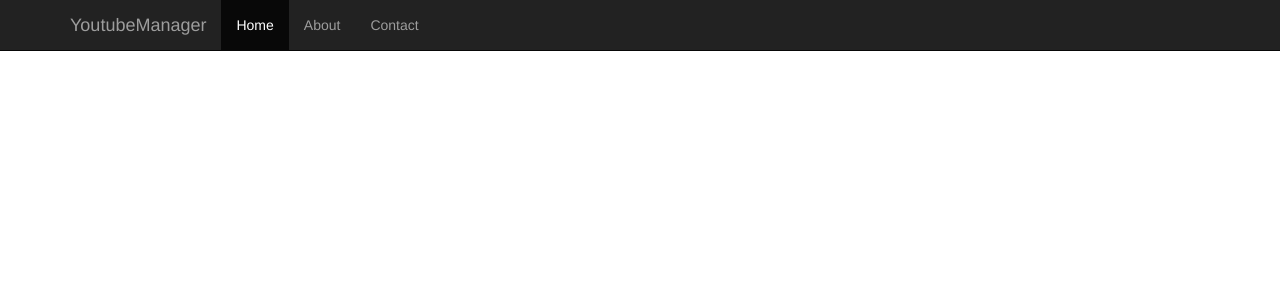
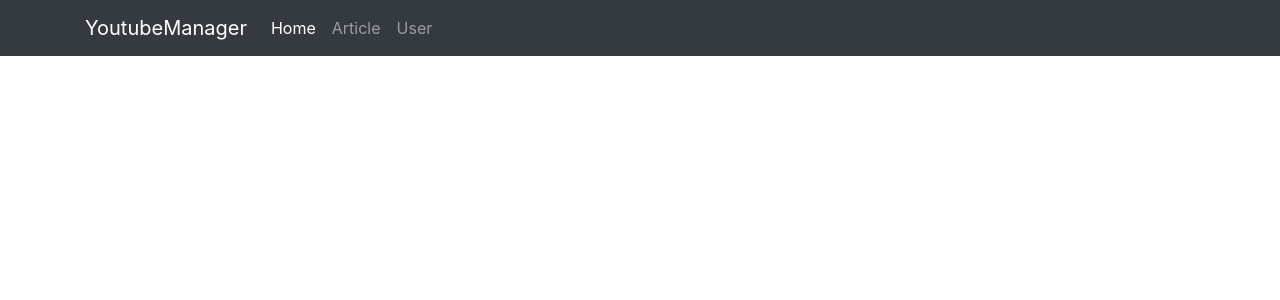
Before and after one commit to RaphaelTo/YoutubeManager, a Symfony app: template templates/base.html.twig in a window 1280 px wide. Shown: the top 300 px of the page. Run offline with Twig, Linux system fonts and the light colour scheme; the template is opened without the code that fills it, so the values that code supplies are empty; some libraries are stand-ins or nearby versions.

Commit message:
Base template fix bug

```diff
--- a/templates/base.html.twig
+++ b/templates/base.html.twig
@@ -2,40 +2,41 @@
 <html>
 <head>
     <meta charset="UTF-8">
-        <title>{% block title %}YoutubeManager{% endblock %}</title>
+    <title>{% block title %}Welcome!{% endblock %}</title>
+    <link href="https://cdnjs.cloudflare.com/ajax/libs/twitter-bootstrap/4.2.1/css/bootstrap.min.css" rel="stylesheet">
+    {% block stylesheets %}
 
-        <link rel="stylesheet" href="{{ asset('/css/bootstrap.min.css')}}">
-        <script src="{{ asset('/js/ie-emulation-modes-warning.js') }}"></script>
-        {% block stylesheets %}{% endblock %}
+    {% endblock %}
 </head>
 <body>
-        <nav class="navbar navbar-inverse navbar-fixed-top">
+<nav class="navbar navbar-expand-lg navbar-dark bg-dark">
     <div class="container">
-                <div class="navbar-header">
-                    <button type="button" class="navbar-toggle collapsed" data-toggle="collapse" data-target="#navbar" aria-expanded="false" aria-controls="navbar">
-                        <span class="sr-only">Toggle navigation</span>
-                        <span class="icon-bar"></span>
-                        <span class="icon-bar"></span>
-                        <span class="icon-bar"></span>
+        <a class="navbar-brand" href="#">YoutubeManager</a>
+        <button class="navbar-toggler" type="button" data-toggle="collapse" data-target="#navbarsExample07" aria-controls="navbarsExample07" aria-expanded="false" aria-label="Toggle navigation">
+            <span class="navbar-toggler-icon"></span>
         </button>
-                    <a class="navbar-brand" href="#">YoutubeManager</a>
+
+        <div class="collapse navbar-collapse" id="navbarsExample07">
+            <ul class="navbar-nav mr-auto">
+                <li class="nav-item active">
+                    <a class="nav-link" href="">Home <span class="sr-only">(current)</span></a>
+                </li>
+                <li class="nav-item">
+                    <a class="nav-link" href="">Article</a>
+                </li>
+                <li class="nav-item">
+                    <a class="nav-link" href="">User</a>
+                </li>
+            </ul>
         </div>
-                <div id="navbar" class="collapse navbar-collapse">
-                    <ul class="nav navbar-nav">
-                        <li class="active"><a href="#">Home</a></li>
-                        <li><a href="#about">About</a></li>
-                        <li><a href="#contact">Contact</a></li>
-                    </ul>
-                </div><!--/.nav-collapse -->
     </div>
 </nav>
-        {% block body %}{% endblock %}
-        {% block javascripts %}{% endblock %}
-
-        <script src="https://ajax.googleapis.com/ajax/libs/jquery/1.12.4/jquery.min.js"></script>
-
-        <script src="{{ asset('/js/bootstrap.min.js') }}"></script>
 
 
+{% block body %}
+
+{% endblock %}
+<script src="https://code.jquery.com/jquery-3.3.1.slim.min.js" integrity="sha384-q8i/X+965DzO0rT7abK41JStQIAqVgRVzpbzo5smXKp4YfRvH+8abtTE1Pi6jizo" crossorigin="anonymous"></script>
+<script src="{{ asset('/js/bootstrap.min.js') }}"></script>
 </body>
 </html>
```
Lines whose indentation alone changed are shown as unchanged.
